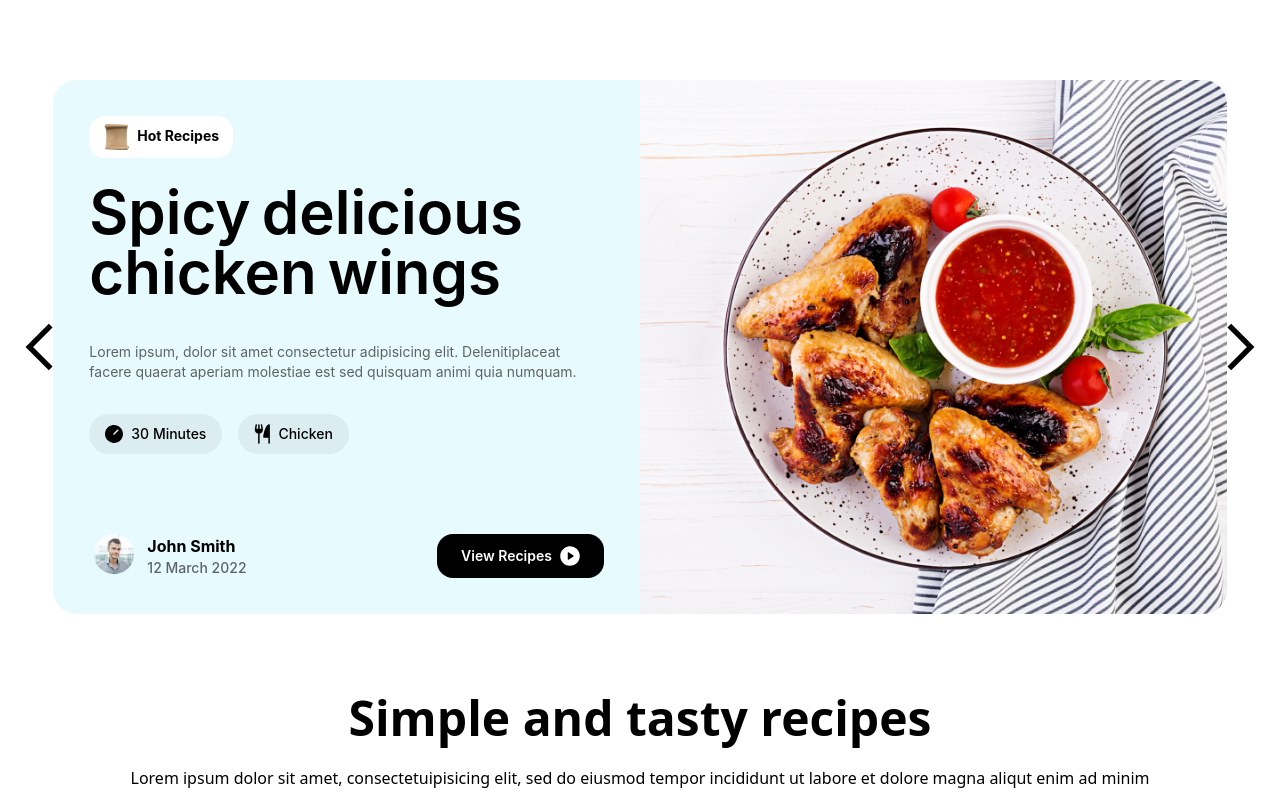
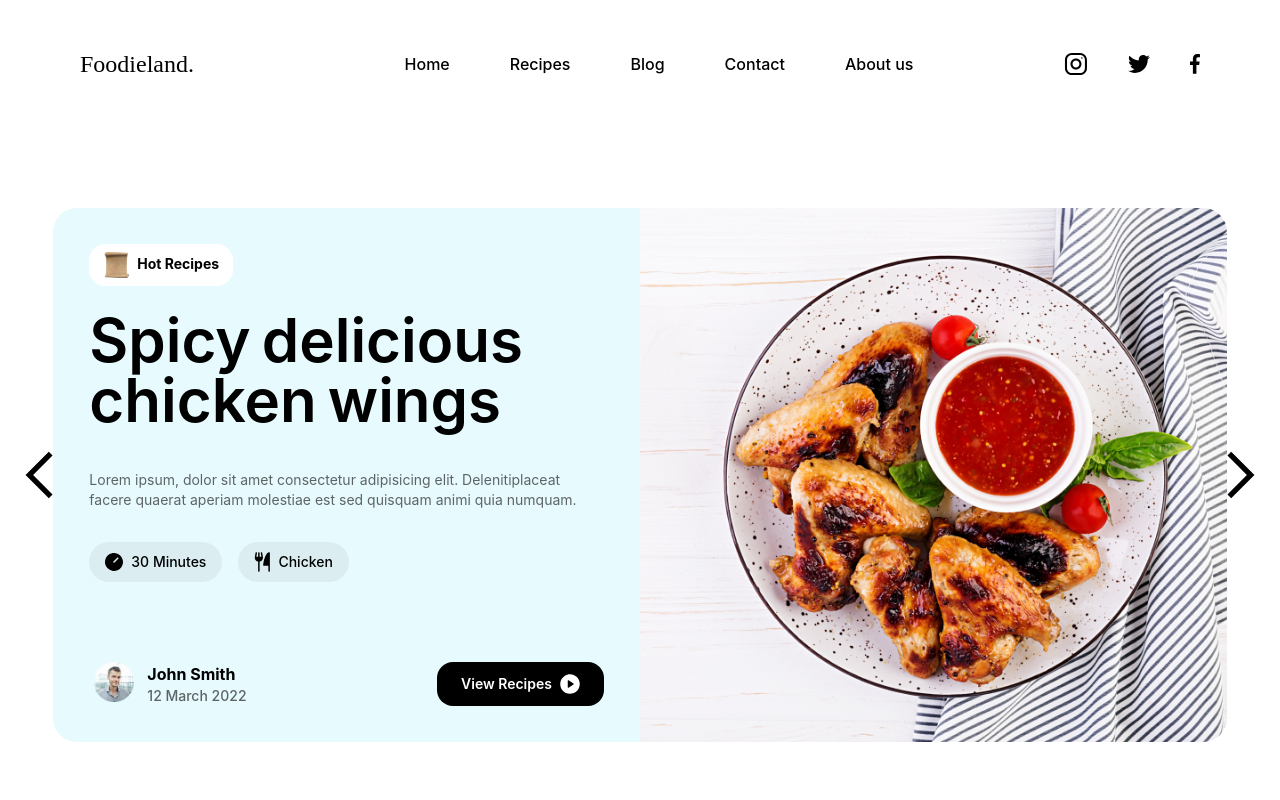
Before and after one commit to foodieland-project/foodieland-frontend, a React (Create React App) app: page / in a window 1280 px wide. Shown: the top 800 px of the page. Built offline with nearby package versions, Linux system fonts and the light colour scheme.

Commit message:
init header

```diff
--- a/src/App.js
+++ b/src/App.js
@@ -1,13 +1,14 @@
 import React from "react";
 import Carousel from "./components/BasicComponents/Carousel/Carousel";
 import Recipe from "./components/BasicComponents/recipe";
-
 import Cooker from "./components/BasicComponents/cooker";
 import MoreRecipe from "./components/BasicComponents/moreRecipe"
+import Header from "./components/BasicComponents/header"
 
 function App() {
   return (
     <div>
+      <Header />
       <Carousel />
       <Recipe />
       <Cooker />
--- /dev/null
+++ b/src/components/BasicComponents/header/index.tsx
@@ -0,0 +1,24 @@
+import React from 'react'
+import { icons } from 'utils/icons'
+
+const Header = () => {
+    return (
+        <div className="flex justify-between flex-row-reverse mx-[80px] py-[46px] border-b-1">
+            <div className="flex  items-center md:flex-row text-[19.36px]">
+                <span className="flex justify-center">{icons.instagram()}</span>
+                <span className="flex justify-center ml-[40px]">{icons.twitter()}</span>
+                <span className="flex justify-center ml-[40px]">{icons.facebook()}</span>
+            </div>
+            <ul className="flex lg:flex-row md:flex-col sm:flex-col 2sm:flex-col md:mt-100px sm:mt-100px 2sm:mt-100px items-center font-medium font-inter">
+                <li className="flex lg:ml-[60px] md:ml-[0px] sm:ml-[0px] 2sm:ml-[0px]">Home</li>
+                <li className="flex lg:ml-[60px] md:ml-[0px] sm:ml-[0px] 2sm:ml-[0px]">Recipes</li>
+                <li className="flex lg:ml-[60px] md:ml-[0px] sm:ml-[0px] 2sm:ml-[0px]">Blog</li>
+                <li className="flex lg:ml-[60px] md:ml-[0px] sm:ml-[0px] 2sm:ml-[0px]">Contact</li>
+                <li className="flex lg:ml-[60px] md:ml-[0px] sm:ml-[0px] 2sm:ml-[0px]">About us</li>
+            </ul>
+            <p className="flex flex-row items-center font-lobster font-normal text-[24px]">Foodieland.</p>
+        </div>
+    )
+}
+
+export default Header
```
